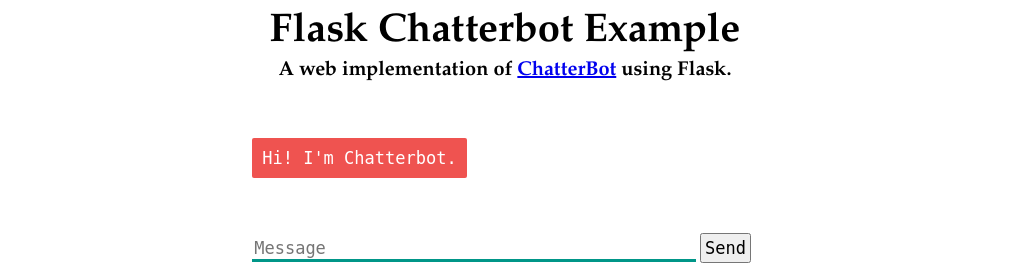
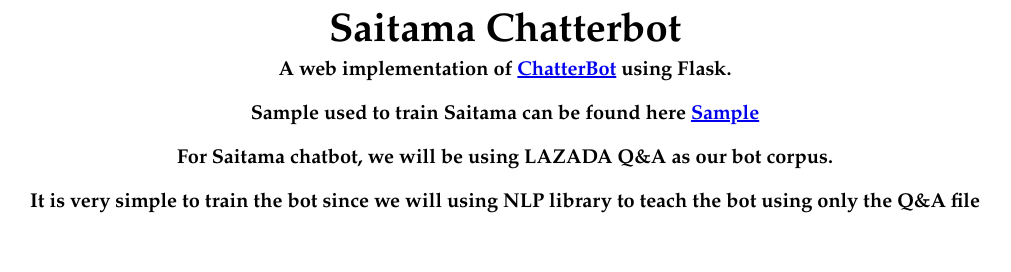
Before and after one commit to Nidzam81/Saitama-chatbot, a Flask app: page / in a window 1280 px wide. Shown: the top 272 px of the page, without its empty margins (135-1146 px from the left). Run offline with Flask 2, Linux system fonts and the light colour scheme; some libraries are stand-ins or nearby versions.

Commit message:
Update index.html

```diff
--- a/Flask/templates/index.html
+++ b/Flask/templates/index.html
@@ -5,11 +5,15 @@
     <script src="https://ajax.googleapis.com/ajax/libs/jquery/3.2.1/jquery.min.js"></script>
   </head>
   <body>
-    <h1>Flask Chatterbot Example</h1>
+    <h1>Saitama Chatterbot</h1>
     <h3>A web implementation of <a href="https://github.com/gunthercox/ChatterBot">ChatterBot</a> using Flask.</h3>
+    <h3>Sample used to train Saitama can be found here <a href="https://github.com/Nidzam81/Saitama-chatbot/blob/master/Flask/Helpdesk%20example.txt">Sample</a></h3>
+    <h3>For Saitama chatbot, we will be using LAZADA Q&A as our bot corpus.</h3>
+    <h3>It is very simple to train the bot since we will using NLP library to teach the bot using only the Q&A file</h3>
     <div>
       <div id="chatbox">
-        <p class="botText"><span>Hi! I'm Chatterbot.</span></p>
+        <img src="https://www.binfinite.com.my/wp/wp-content/uploads/2016/11/lazada-logo.png" alt="Lazada" width="500" height="250">
+        <p class="botText"><span>Hi! I'm Saitama.Your friendly LAZADA agent. How may I assist you?</span></p>
       </div>
       <div id="userInput">
         <input id="textInput" type="text" name="msg" placeholder="Message">
```
